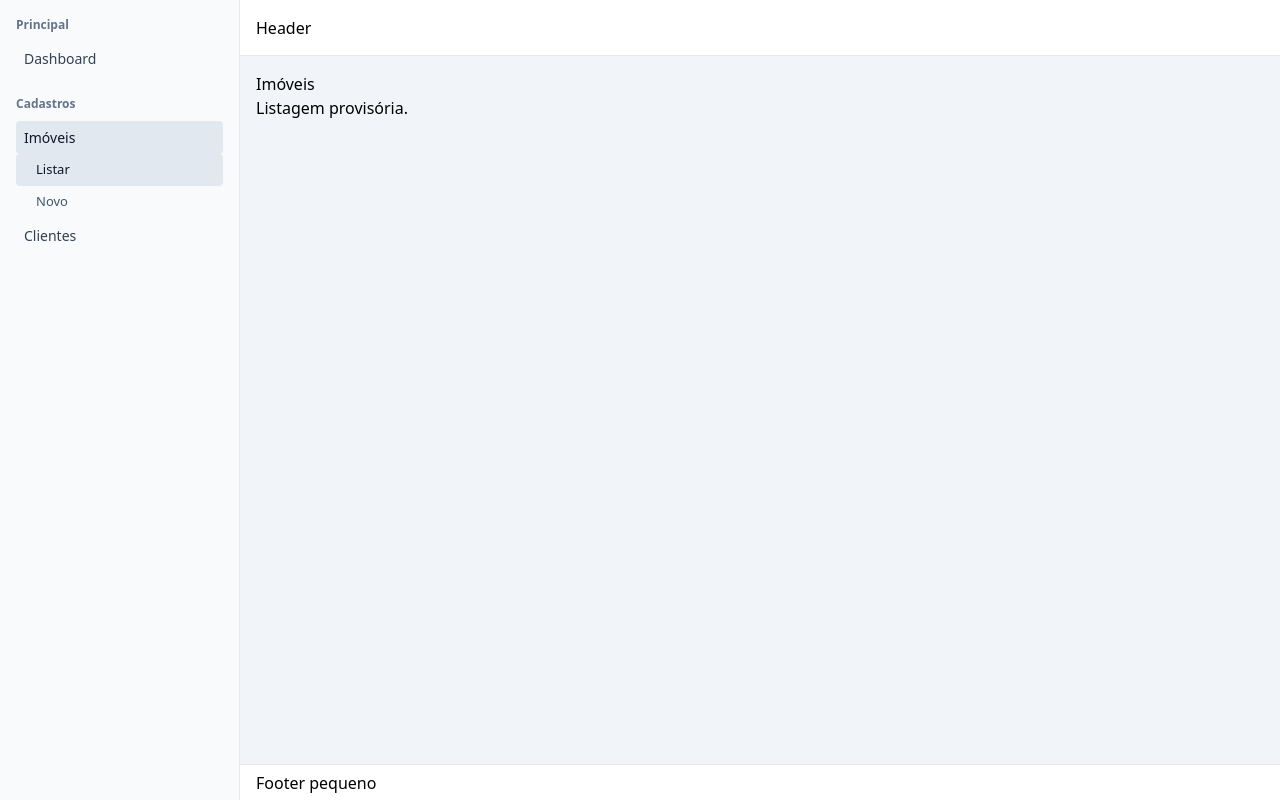
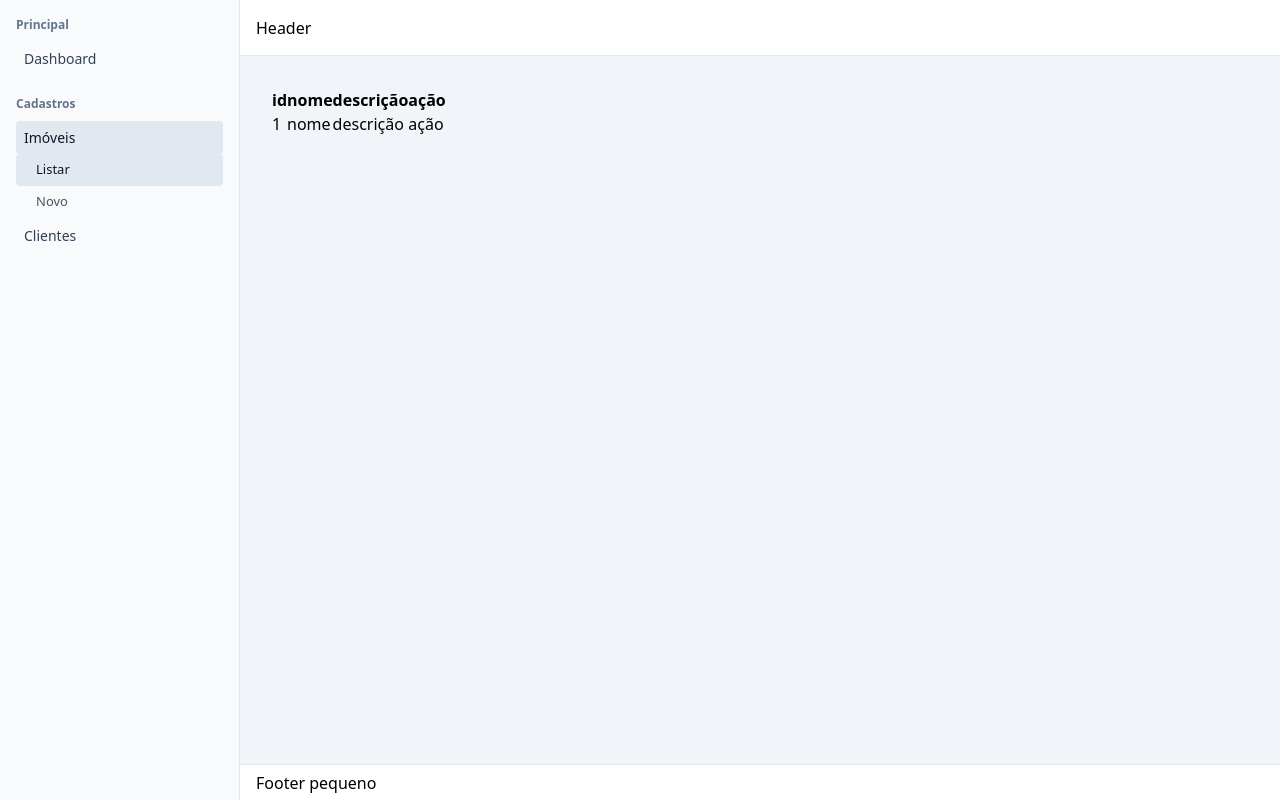
Before and after one commit to imobi-platform/imobi-application, a Nuxt app in the folder web/: page /app/imoveis in a window 1280 px wide. Built offline with nearby package versions, Linux system fonts and the light colour scheme.

Commit message:
create api.php

```diff
--- a/web/app/layouts/painel.vue
+++ b/web/app/layouts/painel.vue
@@ -77,7 +77,7 @@
     min-height: 0;
     overflow-y: auto;
     overflow-x: hidden;
-    padding: 1rem;
+    padding: 2rem;
     background: #f1f5f9;
 }
 </style>
--- a/web/app/pages/(site)/index.vue
+++ b/web/app/pages/(site)/index.vue
@@ -1,5 +1,6 @@
 <template>
-    <div class="flex items-center justify-center min-h-screen">
+    <div class="flex items-center justify-center min-h-screen flex-col gap-4">
         <span class="text-2xl font-bold">Home do Site</span>
+        <button @click="navigateTo('/app')" class="bg-orange-500">Ir para o Painel</button>
     </div>
 </template>
--- a/web/app/pages/app/imoveis/index.vue
+++ b/web/app/pages/app/imoveis/index.vue
@@ -1,11 +1,28 @@
 <template>
-  <div>
-    <h1>Imóveis</h1>
-    <p>Listagem provisória.</p>
-  </div>
+ <table>
+    <thead>
+      <tr>
+        <th>id</th>
+        <th>nome</th>
+        <th>descrição</th>
+        <th>ação</th>
+      </tr>
+    </thead>
+    <tbody>
+      <tr>
+        <td>1</td>
+        <td>nome</td>
+        <td>descrição</td>
+        <td>ação</td>
+      </tr>
+    </tbody>
+  </table>
 </template>
 
 <script setup>
+import SectionLabel from '~/components/painel/common/SectionLabel.vue';
+import { ChartColumn, Plus } from '@lucide/vue'
+
 definePageMeta({
   layout: 'painel',
 })
```
Also changed, not shown: 2 other files (tests, documents, lock files or other folders).
